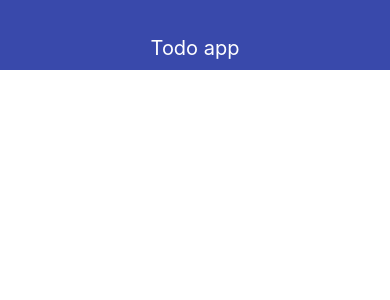
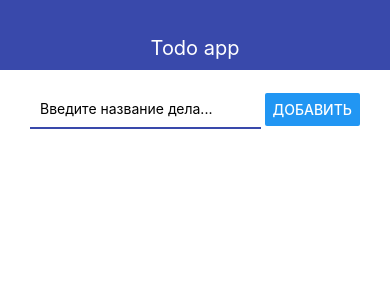
Before and after one commit to monsGT-R/todo-list-react-native-typescript, a React Native app: screen / in a window 390 px wide. Shown: the top 300 px of the page. Built offline with nearby package versions, Linux system fonts and the light colour scheme.

Commit message:
add todo list and input

```diff
--- a/App.tsx
+++ b/App.tsx
@@ -1,15 +1,44 @@
-import React from "react";
-import { StyleSheet, View } from "react-native";
+import React, { useState } from "react";
+import { FlatList, StyleSheet, View } from "react-native";
 import { Navbar } from "./src/Navbar";
+import { AddTodo } from "./src/AddTodo";
+import { Todo } from "./src/Todo";
 
 export default function App() {
+  const [todos, setTodos] = useState([]);
+
+  const addTodo = title => {
+    const newTodo = {
+      id: Date.now().toString(),
+      title
+    };
+
+    setTodos(prevTodos => [...prevTodos, newTodo]);
+  };
+
+  const removeTodo = id => {
+    setTodos(prevState => prevState.filter(todo => todo.id !== id));
+  };
+
   return (
-    <View style={styles.container}>
+    <View>
       <Navbar title="Todo app" />
+      <View style={styles.container}>
+        <AddTodo onSubmit={addTodo} />
+
+        <FlatList
+          keyExtractor={item => item.id}
+          data={todos}
+          renderItem={({ item }) => <Todo todo={item} onRemove={removeTodo} />}
+        />
+      </View>
     </View>
   );
 }
 
 const styles = StyleSheet.create({
-  container: {}
+  container: {
+    paddingHorizontal: 30,
+    paddingVertical: 20
+  }
 });
--- /dev/null
+++ b/src/AddTodo.tsx
@@ -0,0 +1,45 @@
+import React, { useState } from "react";
+import { Button, StyleSheet, TextInput, View, Alert } from "react-native";
+
+export const AddTodo = ({ onSubmit }) => {
+  const [value, setValue] = useState("");
+
+  const pressHandler = () => {
+    if (value.trim()) {
+      onSubmit(value);
+      setValue("");
+    } else {
+      Alert.alert("Название дела не может быть пустым");
+    }
+  };
+
+  return (
+    <View style={styles.block}>
+      <TextInput
+        style={styles.input}
+        onChangeText={setValue}
+        value={value}
+        placeholder="Введите название дела..."
+        autoCorrect={false}
+        autoCapitalize={"none"}
+      />
+      <Button title="Добавить" onPress={pressHandler} />
+    </View>
+  );
+};
+
+const styles = StyleSheet.create({
+  block: {
+    flexDirection: "row",
+    justifyContent: "space-between",
+    alignItems: "center",
+    marginBottom: 15
+  },
+  input: {
+    width: "70%",
+    padding: 10,
+    borderStyle: "solid",
+    borderBottomWidth: 2,
+    borderBottomColor: "#3949ab"
+  }
+});
--- /dev/null
+++ b/src/Todo.tsx
@@ -0,0 +1,28 @@
+import React from "react";
+import { StyleSheet, Text, TouchableOpacity, View } from "react-native";
+
+export const Todo = ({ todo, onRemove }) => {
+  return (
+    <TouchableOpacity
+      activeOpacity={0.1}
+      onPress={() => console.log("Pressed", todo.id)}
+      onLongPress={onRemove.bind(null, todo.id)}
+    >
+      <View style={styles.todo}>
+        <Text>{todo.title}</Text>
+      </View>
+    </TouchableOpacity>
+  );
+};
+
+const styles = StyleSheet.create({
+  todo: {
+    flexDirection: "row",
+    alignItems: "center",
+    padding: 15,
+    borderWidth: 1,
+    borderColor: "#eee",
+    borderRadius: 5,
+    marginBottom: 10
+  }
+});
```
